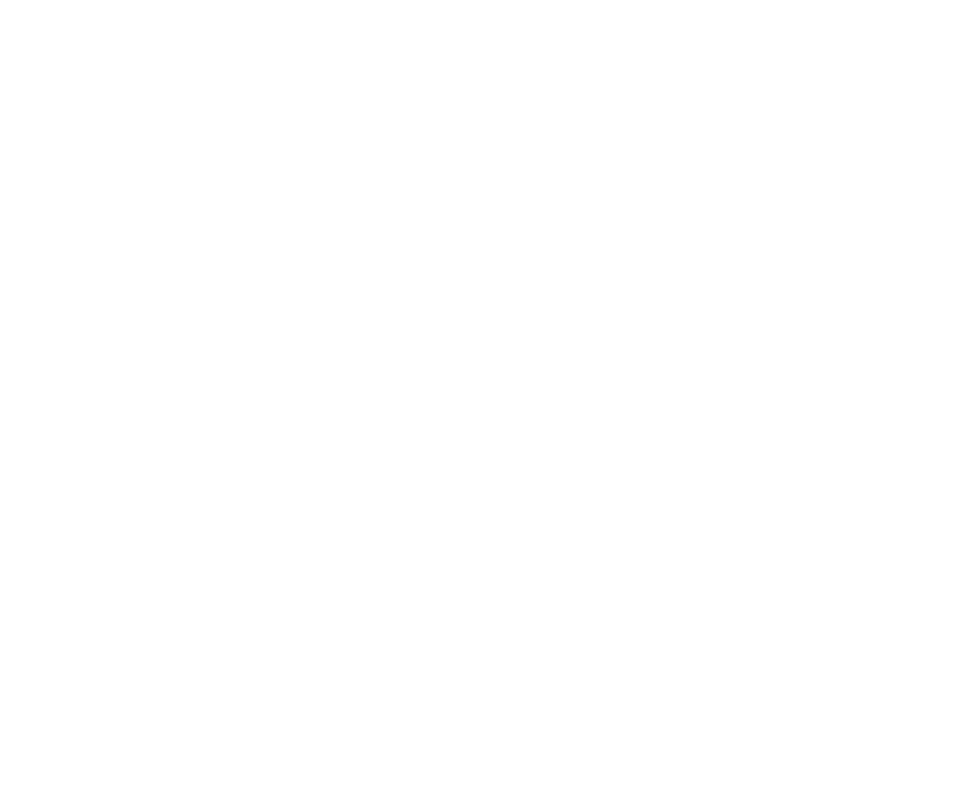
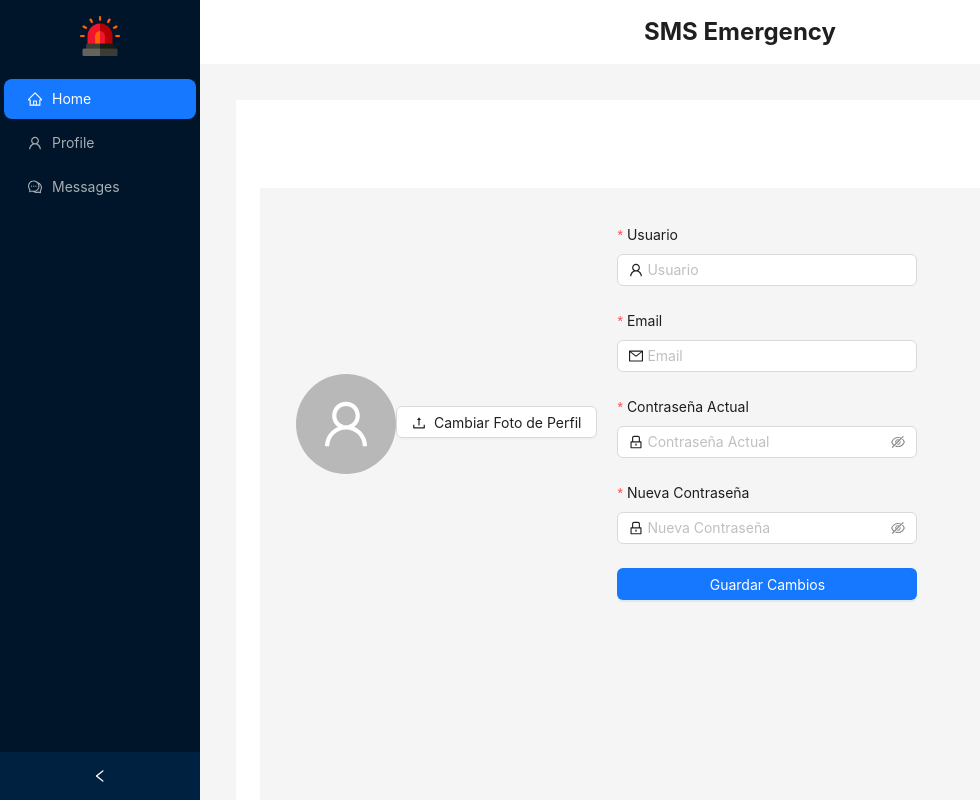
Before and after one commit to Tuquito1337/sms-emergency, a React (Vite) app: page /profile in a window 1280 px wide. Before the commit this address had no page. Shown: the top 800 px of the page, without its empty margins (0-980 px from the left). Built offline with nearby package versions, Linux system fonts and the light colour scheme.

Commit message:
route fix + messages tab w/ db conection

```diff
--- a/src/layouts/MainLayout.css
+++ b/src/layouts/MainLayout.css
@@ -1,4 +1,9 @@
 /* src/layouts/MainLayout.css */
+
+* {
+  margin: 0px;
+  padding: 0px;
+}
 
 /* Estilos generales para todo el layout */
 .main-layout {
--- a/src/layouts/MainLayout.tsx
+++ b/src/layouts/MainLayout.tsx
@@ -1,57 +1,25 @@
 import { useState } from "react";
-import {
-  AppstoreOutlined,
-  ContainerOutlined,
-  DesktopOutlined,
-  MailOutlined,
-  PieChartOutlined,
-  GlobalOutlined,
-} from "@ant-design/icons";
+import { CommentOutlined, UserOutlined, HomeOutlined } from "@ant-design/icons";
 import { Layout, Menu } from "antd";
 import { Link, Outlet } from "react-router-dom";
 import "./MainLayout.css";
 
+// Asegúrate de importar la imagen correctamente
+import sirenaImage from "/sirena.png"; // Cambia esta ruta según la ubicación de tu imagen
+
 const { Header, Content, Footer, Sider } = Layout;
 
 const items = [
-  { key: "1", icon: <PieChartOutlined />, label: <Link to="/">Home</Link> },
+  { key: "1", icon: <HomeOutlined />, label: <Link to="/">Home</Link> },
   {
     key: "2",
-    icon: <DesktopOutlined />,
-    label: <Link to="/about">About</Link>,
+    icon: <UserOutlined />,
+    label: <Link to="/profile">Profile</Link>,
   },
   {
     key: "3",
-    icon: <ContainerOutlined />,
-    label: <Link to="/contact">Contact</Link>,
-  },
-  {
-    key: "sub1",
-    label: "Navigation One",
-    icon: <MailOutlined />,
-    children: [
-      { key: "5", label: "Option 5" },
-      { key: "6", label: "Option 6" },
-      { key: "7", label: "Option 7" },
-      { key: "8", label: "Option 8" },
-    ],
-  },
-  {
-    key: "sub2",
-    label: "Navigation Two",
-    icon: <AppstoreOutlined />,
-    children: [
-      { key: "9", label: "Option 9" },
-      { key: "10", label: "Option 10" },
-      {
-        key: "sub3",
-        label: "Submenu",
-        children: [
-          { key: "11", label: "Option 11" },
-          { key: "12", label: "Option 12" },
-        ],
-      },
-    ],
+    icon: <CommentOutlined />,
+    label: <Link to="/messages">Messages</Link>,
   },
 ];
 
@@ -65,12 +33,16 @@ const MainLayout = () => {
   return (
     <Layout className="main-layout">
       <Sider collapsible collapsed={collapsed} onCollapse={toggleCollapsed}>
-        <div className="logo">My App</div>
         <div
           className="logo-icon"
           style={{ padding: "16px", textAlign: "center" }}
         >
-          <GlobalOutlined style={{ fontSize: "24px", color: "white" }} />
+          {/* Usa la imagen en lugar del ícono */}
+          <img
+            src={sirenaImage}
+            alt="Logo"
+            style={{ width: "40px", height: "40px" }} // Ajusta el tamaño según sea necesario
+          />
         </div>
         <Menu
           defaultSelectedKeys={["1"]}
@@ -81,14 +53,14 @@ const MainLayout = () => {
       </Sider>
       <Layout>
         <Header className="header">
-          <h1>Welcome to My App</h1>
+          <h1>SMS Emergency</h1>
         </Header>
         <Content className="content">
           <div className="site-layout-content">
             <Outlet />
           </div>
         </Content>
-        <Footer className="footer">My App ©2024 Created by Me</Footer>
+        <Footer className="footer">SMS Emergency @2024</Footer>
       </Layout>
     </Layout>
   );
--- a/src/pages/About/index.tsx
+++ /dev/null
@@ -1,10 +0,0 @@
-const About = () => {
-  return (
-    <div>
-      <h1>About Us</h1>
-      <p>This is the about page content.</p>
-    </div>
-  );
-};
-
-export default About;
--- a/src/pages/Login/Index.tsx
+++ b/src/pages/Login/Index.tsx
@@ -27,7 +27,7 @@ const Login: React.FC = () => {
         if (data.success) {
           message.success("¡Inicio de sesión exitoso!");
           login(); // Autenticar al usuario usando Zustand
-          navigate("/home"); // Redirigir al usuario al inicio
+          navigate("/"); // Redirigir al usuario al inicio
         } else {
           message.error("Credenciales incorrectas");
         }
--- a/src/pages/Contact/index.tsx
+++ b/src/pages/Messages/index.tsx
@@ -1,4 +1,4 @@
-const Contact = () => {
+const Messages = () => {
   return (
     <div>
       <h1>Contact Us</h1>
@@ -7,4 +7,4 @@ const Contact = () => {
   );
 };
 
-export default Contact;
+export default Messages;
--- /dev/null
+++ b/src/pages/Profile/index.tsx
@@ -0,0 +1,167 @@
+import React, { useState } from "react";
+import {
+  Form,
+  Input,
+  Button,
+  Layout,
+  Typography,
+  Upload,
+  Avatar,
+  message,
+} from "antd";
+import {
+  UserOutlined,
+  MailOutlined,
+  UploadOutlined,
+  LockOutlined,
+} from "@ant-design/icons"; // Importar el ícono LockOutlined
+import "./Profile.css";
+
+const { Header, Content } = Layout;
+const { Title } = Typography;
+
+const Profile: React.FC = () => {
+  const [form] = Form.useForm();
+  const [profileImage, setProfileImage] = useState<string | null>(null);
+
+  const handleFinish = async (values: {
+    username: string;
+    email: string;
+    currentPassword: string;
+    newPassword: string;
+  }) => {
+    console.log("Form values:", values); // Para depuración
+
+    try {
+      const response = await fetch("http://localhost:3000/api/profile", {
+        method: "POST",
+        headers: {
+          "Content-Type": "application/json",
+        },
+        body: JSON.stringify(values), // Envía los valores del formulario
+      });
+
+      const data = await response.json(); // Analiza la respuesta JSON
+
+      if (response.ok) {
+        message.success(data.message); // Mostrar un mensaje de éxito
+        form.resetFields(); // Opcional: restablece los campos del formulario
+      } else {
+        message.error(data.message); // Mostrar un mensaje de error
+      }
+    } catch (error) {
+      console.error("Error de red:", error);
+      // Aquí puedes mostrar un mensaje de error al usuario
+    }
+  };
+
+  const handleUpload = (file: any) => {
+    const reader = new FileReader();
+    reader.onload = (e) => {
+      setProfileImage(e.target?.result as string);
+    };
+    reader.readAsDataURL(file);
+    return false; // Prevenir el comportamiento predeterminado de Ant Design
+  };
+
+  return (
+    <Layout className="profile-layout">
+      <Header className="header">
+        <Title level={2} style={{ color: "white" }}>
+          Admin Profile
+        </Title>
+      </Header>
+      <Content className="content">
+        <div className="profile-container">
+          <div className="profile-info">
+            <Upload showUploadList={false} beforeUpload={handleUpload}>
+              <Avatar
+                size={100}
+                icon={<UserOutlined />}
+                src={profileImage ? profileImage : undefined}
+                style={{ cursor: "pointer" }}
+              />
+              <Button icon={<UploadOutlined />} style={{ marginTop: "10px" }}>
+                Cambiar Foto de Perfil
+              </Button>
+            </Upload>
+          </div>
+          <Form
+            form={form}
+            layout="vertical"
+            onFinish={handleFinish}
+            style={{ width: "300px", marginLeft: "20px" }}
+          >
+            <Form.Item
+              name="username"
+              label="Usuario"
+              rules={[
+                { required: true, message: "Por favor, ingresa tu usuario!" },
+              ]}
+            >
+              <Input prefix={<UserOutlined />} placeholder="Usuario" />
+            </Form.Item>
+
+            <Form.Item
+              name="email"
+              label="Email"
+              rules={[
+                { required: true, message: "Por favor, ingresa tu email!" },
+                {
+                  type: "email",
+                  message: "Por favor, ingresa un email válido!",
+                },
+              ]}
+            >
+              <Input prefix={<MailOutlined />} placeholder="Email" />
+            </Form.Item>
+
+            <Form.Item
+              name="currentPassword"
+              label="Contraseña Actual"
+              rules={[
+                {
+                  required: true,
+                  message: "Por favor, ingresa tu contraseña actual!",
+                },
+              ]}
+            >
+              <Input.Password
+                prefix={<LockOutlined />} // Añadir el ícono de candado
+                placeholder="Contraseña Actual"
+              />
+            </Form.Item>
+
+            <Form.Item
+              name="newPassword"
+              label="Nueva Contraseña"
+              rules={[
+                {
+                  required: true,
+                  message: "Por favor, ingresa tu nueva contraseña!",
+                },
+              ]}
+            >
+              <Input.Password
+                prefix={<LockOutlined />} // Añadir el ícono de candado
+                placeholder="Nueva Contraseña"
+              />
+            </Form.Item>
+
+            <Form.Item>
+              <Button
+                type="primary"
+                htmlType="submit"
+                style={{ width: "100%" }}
+              >
+                Guardar Cambios
+              </Button>
+            </Form.Item>
+          </Form>
+        </div>
+      </Content>
+    </Layout>
+  );
+};
+
+export default Profile;
--- /dev/null
+++ b/src/pages/Profile/profile.css
@@ -0,0 +1,24 @@
+.profile-layout {
+  min-height: 100vh; /* Asegura que la disposición use toda la altura de la pantalla */
+}
+
+.header {
+  background: #001529; /* Color de fondo para el encabezado */
+  padding: 0 20px; /* Padding para el encabezado */
+}
+
+.content {
+  padding: 20px; /* Espaciado para el contenido */
+}
+
+.profile-container {
+  display: flex; /* Usa flexbox para alinear los elementos */
+  align-items: center; /* Centra verticalmente */
+  justify-content: flex-start; /* Alinea a la izquierda */
+}
+
+.profile-info {
+  display: flex;
+  flex-direction: column; /* Asegura que la imagen y el botón estén uno encima del otro */
+  align-items: center; /* Centra horizontalmente */
+}
--- a/src/routes/Router.tsx
+++ b/src/routes/Router.tsx
@@ -1,23 +1,22 @@
 // src/routes/Router.jsx
 import { BrowserRouter as Router, Routes, Route } from "react-router-dom";
 import Home from "../pages/Home";
-import About from "../pages/About";
-import Contact from "../pages/Contact";
-import Login from "../pages/Login/Index"; // Asegúrate de importar el componente Login
+import Profile from "../pages/Profile";
+import Messages from "../pages/Messages";
 import MainLayout from "../layouts/MainLayout";
+import Login from "../pages/Login/Index";
 
 const AppRouter = () => {
   return (
     <Router>
       <Routes>
-        {/* Ruta de Login */}
-        <Route path="/" element={<Login />} />
+        <Route path="login" element={<Login />} />
 
         {/* Layout principal con el menú */}
-        <Route path="/home" element={<MainLayout />}>
+        <Route path="/" element={<MainLayout />}>
           <Route index element={<Home />} />
-          <Route path="about" element={<About />} />
-          <Route path="contact" element={<Contact />} />
+          <Route path="profile" element={<Profile />} />
+          <Route path="messages" element={<Messages />} />
         </Route>
       </Routes>
     </Router>
```
Also changed, not shown: src/database/server.js (+34 -0 lines).
